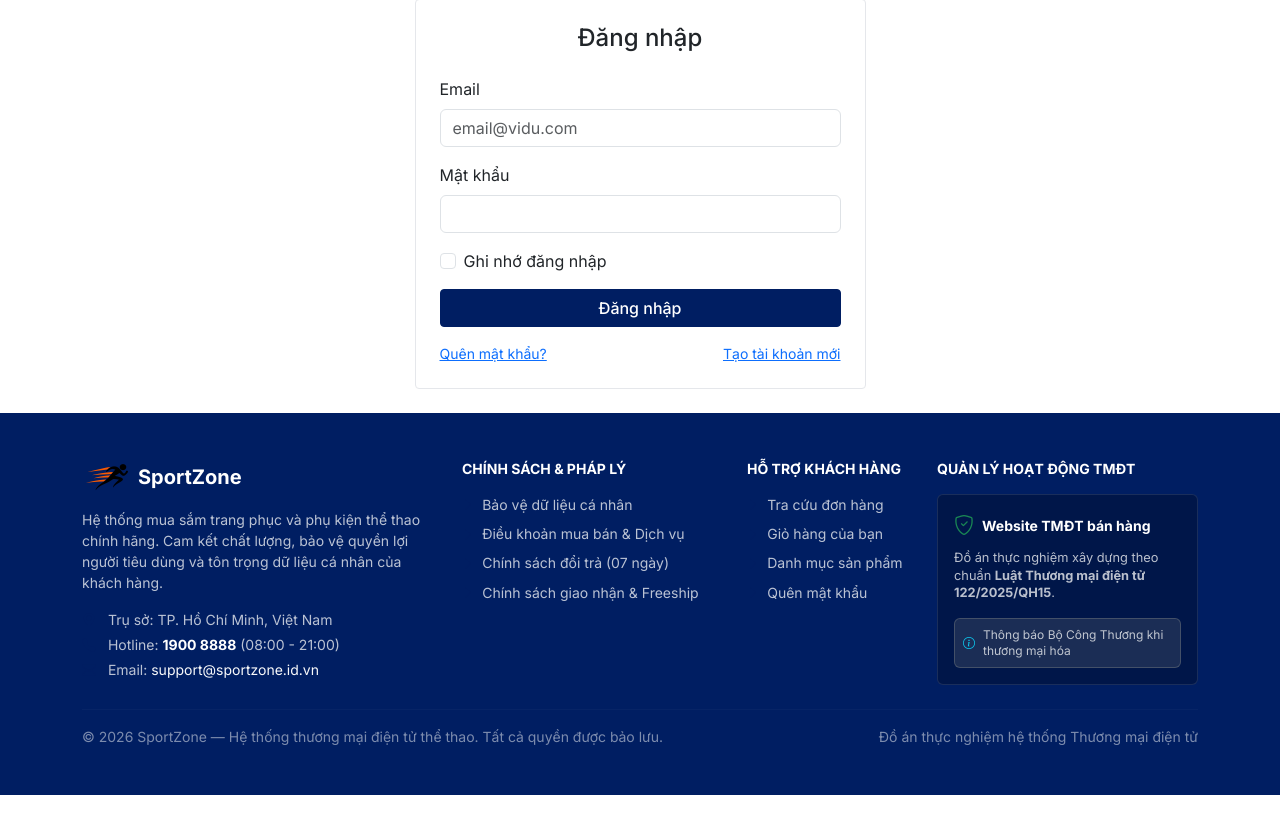
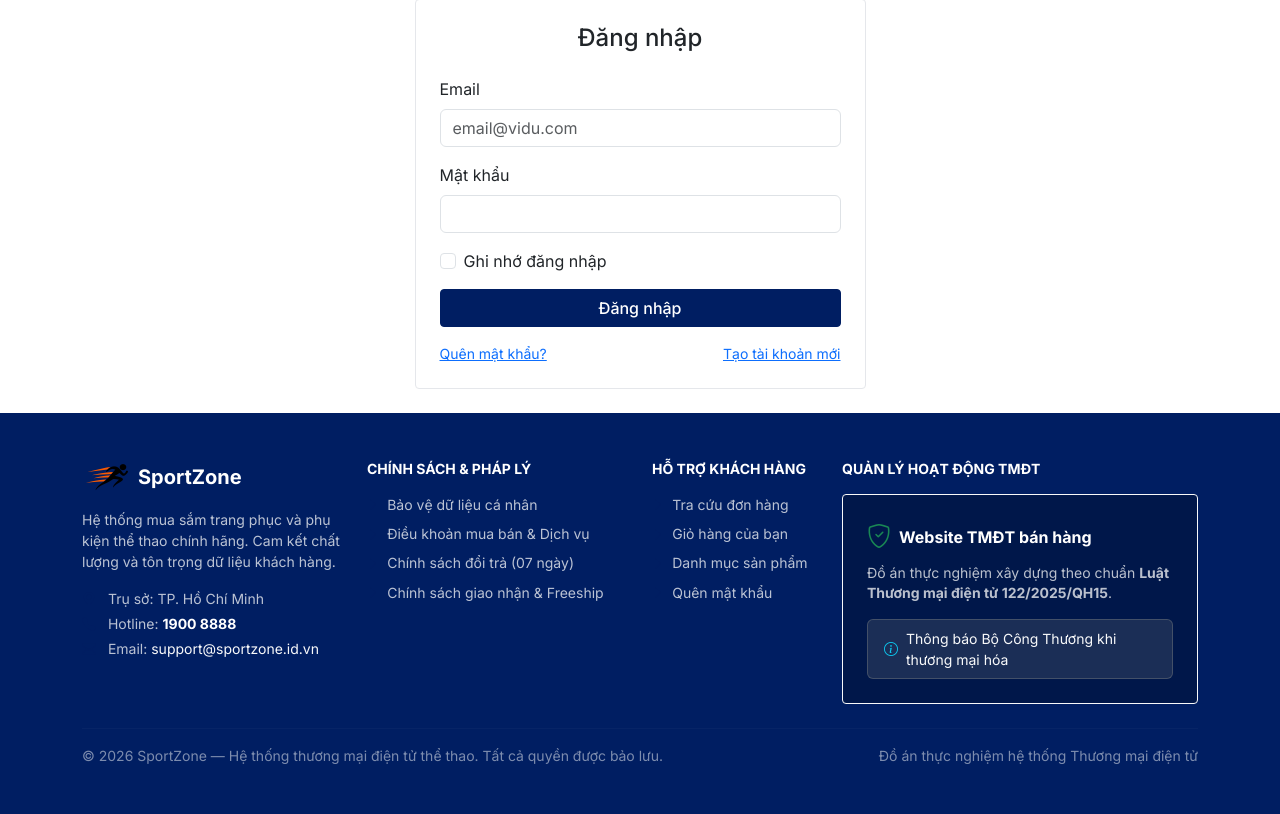
Before and after one commit to hoanghuy-arch/web-project-TMDT, a Flask app: a page that uses app/templates/base.html in a window 1280 px wide. Shown: the part 83-897 px from the top of the page. Run offline with Flask 3, Linux system fonts and the light colour scheme; tables that the repository leaves empty hold one stand-in row (values such as "Sample post"); some libraries are stand-ins or nearby versions.

Commit message:
style(ui): widen regulatory card column to col-lg-4 with generous padding

```diff
--- a/app/templates/base.html
+++ b/app/templates/base.html
@@ -103,17 +103,17 @@
     <div class="container">
       <div class="row g-4 mb-4">
         <!-- Cột 1: Thông tin thương hiệu -->
-        <div class="col-lg-4 col-md-6">
+        <div class="col-lg-3 col-md-6">
           <div class="d-flex align-items-center gap-2 mb-3">
             <img src="{{ url_for('static', filename='img/logo.png', v='5') }}" alt="SportZone Logo" height="32" class="d-inline-block">
             <span class="fs-5 fw-bold text-white">SportZone</span>
           </div>
           <p class="small text-light text-opacity-75 mb-3">
-            Hệ thống mua sắm trang phục và phụ kiện thể thao chính hãng. Cam kết chất lượng, bảo vệ quyền lợi người tiêu dùng và tôn trọng dữ liệu cá nhân của khách hàng.
+            Hệ thống mua sắm trang phục và phụ kiện thể thao chính hãng. Cam kết chất lượng và tôn trọng dữ liệu khách hàng.
           </p>
           <ul class="list-unstyled small text-light text-opacity-75 mb-0">
-            <li class="mb-1"><i class="bi bi-geo-alt-fill text-sz me-2"></i> Trụ sở: TP. Hồ Chí Minh, Việt Nam</li>
-            <li class="mb-1"><i class="bi bi-telephone-fill text-sz me-2"></i> Hotline: <strong class="text-white">1900 8888</strong> (08:00 - 21:00)</li>
+            <li class="mb-1"><i class="bi bi-geo-alt-fill text-sz me-2"></i> Trụ sở: TP. Hồ Chí Minh</li>
+            <li class="mb-1"><i class="bi bi-telephone-fill text-sz me-2"></i> Hotline: <strong class="text-white">1900 8888</strong></li>
             <li><i class="bi bi-envelope-fill text-sz me-2"></i> Email: <a href="mailto:support@sportzone.id.vn" class="text-light text-decoration-none">support@sportzone.id.vn</a></li>
           </ul>
         </div>
@@ -172,18 +172,18 @@
           </ul>
         </div>
 
-        <!-- Cột 4: Khung tuân thủ quy định Nhà nước -->
-        <div class="col-lg-3 col-md-6">
+        <!-- Cột 4: Khung tuân thủ quy định Nhà nước (Rộng rãi, vừa vặn) -->
+        <div class="col-lg-4 col-md-6">
           <h6 class="text-white text-uppercase fw-bold mb-3 small">Quản lý hoạt động TMĐT</h6>
-          <div class="p-3 rounded border border-light border-opacity-10 bg-black bg-opacity-25 small text-light text-opacity-75">
+          <div class="p-3 p-xl-4 rounded-3 border border-light border-opacity-15 bg-black bg-opacity-25 text-light text-opacity-75 shadow-sm">
             <div class="d-flex align-items-center gap-2 mb-2">
-              <i class="bi bi-shield-check text-success fs-5"></i>
-              <strong class="text-white">Website TMĐT bán hàng</strong>
+              <i class="bi bi-shield-check text-success fs-4"></i>
+              <strong class="text-white fs-6">Website TMĐT bán hàng</strong>
             </div>
-            <p class="mb-3" style="font-size: 0.8rem; line-height: 1.4;">
+            <p class="mb-3 small text-light text-opacity-75" style="line-height: 1.45;">
               Đồ án thực nghiệm xây dựng theo chuẩn <strong>Luật Thương mại điện tử 122/2025/QH15</strong>.
             </p>
-            <div class="rounded p-2 bg-secondary bg-opacity-25 border border-secondary border-opacity-50 text-light text-opacity-75 d-flex align-items-center gap-2" style="font-size: 0.75rem; line-height: 1.3;">
+            <div class="rounded-2 p-2 px-3 bg-secondary bg-opacity-25 border border-secondary border-opacity-50 text-light text-opacity-90 d-flex align-items-center gap-2 small">
               <i class="bi bi-info-circle flex-shrink-0 text-info"></i>
               <span>Thông báo Bộ Công Thương khi thương mại hóa</span>
             </div>
```
